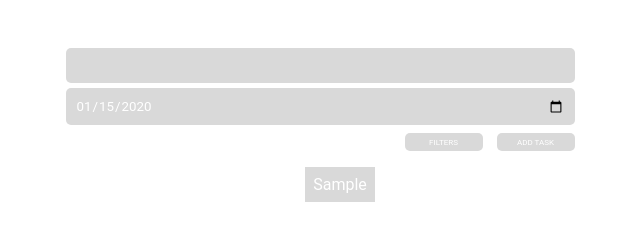
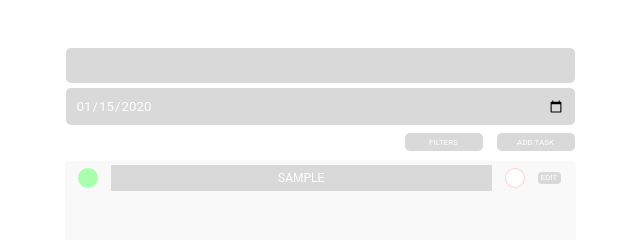
Before and after one commit to jstut0011/Todo-list, a plain HTML site: page index.html in a window 1280 px wide. Both pictures are taken after typing "Sample", "2020-01-15" into the empty fields and a click on the button "ADD TASK". Shown: the whole page, without its empty margins (320-960 px from the left). Drawn offline with Linux system fonts and the light colour scheme.

Commit message:
Add buttons

```diff
--- a/app.js
+++ b/app.js
@@ -14,10 +14,27 @@ const addTask = () => {
   let taskList = document.getElementById('taskList');
   taskList.innerHTML = '';
   for (let i = 0; i < tasks.length; i++) {
+    let taskContainer = document.createElement('div');
+    taskContainer.classList.add('task--container');
+    let addCheckbox = document.createElement('input');
+    addCheckbox.type = 'checkbox';
+    addCheckbox.setAttribute('id', 'taskCheckbox');
+    addCheckbox.classList.add('task--checkbox');
     let taskItem = document.createElement('li');
-    taskItem.classList.add('taskItem');
+    taskItem.classList.add('task--item');
     taskItem.innerText = tasks[i];
-    taskList.appendChild(taskItem);
+    let deleteButton = document.createElement('button');
+    deleteButton.classList.add('delete--button');
+    let editButton = document.createElement('button');
+    editButton.innerHTML = 'edit';
+    editButton.classList.add('edit--button');
+
+    //Add child to parents
+    taskList.appendChild(taskContainer);
+    taskContainer.appendChild(addCheckbox);
+    taskContainer.appendChild(taskItem);
+    taskContainer.appendChild(deleteButton);
+    taskContainer.appendChild(editButton);
   }
 };
 
--- a/index.html
+++ b/index.html
@@ -21,7 +21,7 @@
       </form>
       <ul id="taskList" class="task--list"></ul>
     </main>
-    <p></p>
+
     <script src="app.js"></script>
   </body>
 </html>
--- a/style.css
+++ b/style.css
@@ -1,6 +1,8 @@
 :root {
   --main-gray-color: #d9d9d9;
   --font-color: white;
+  --checkbox-color: #a9ffac;
+  --form-color: #f9f9f9;
 }
 
 body {
@@ -66,10 +68,67 @@ input:focus {
   outline: none;
 }
 
-.taskItem {
+.task--list {
+  margin: 0;
+  padding: 0;
+  margin-top: 10px;
+}
+
+.task--container {
+  display: flex;
+  align-items: center;
+  list-style: none;
+  font-family: 'Roboto', sans-serif;
+  font-size: 12px;
+  width: 509px;
+  color: var(--font-color);
+  margin-top: 4px;
+}
+
+input[type='checkbox'] {
+  appearance: none;
+  width: 20px;
+  height: 20px;
+  background-color: var(--checkbox-color);
+  border-radius: 50%;
+  margin-right: 13px;
+  margin-left: 13px;
+  cursor: pointer;
+}
+
+.task--list {
+  background-color: var(--form-color);
+  width: 511px;
+  min-height: 174px;
+  border-radius: 5px;
+}
+
+.task--item {
   background-color: var(--main-gray-color);
-  padding: 8px;
-  margin-bottom: 2px;
-  color: var(--font-color);
-  list-style: none;
+  font-size: 12px;
+  width: 392px;
+  padding: 6px;
+  text-transform: uppercase;
+  margin-right: 13px;
+  text-align: center;
 }
+
+.delete--button {
+  border: 1px solid #ffd3d3;
+  background-color: white;
+  border-radius: 50%;
+  width: 20px;
+  height: 20px;
+  margin-right: 13px;
+}
+
+.edit--button {
+  background-color: var(--main-gray-color);
+  width: 23px;
+  height: 12px;
+  border-radius: 4px;
+  font-size: 8px;
+  margin-right: 13px;
+  display: flex;
+  justify-content: center;
+}
```
